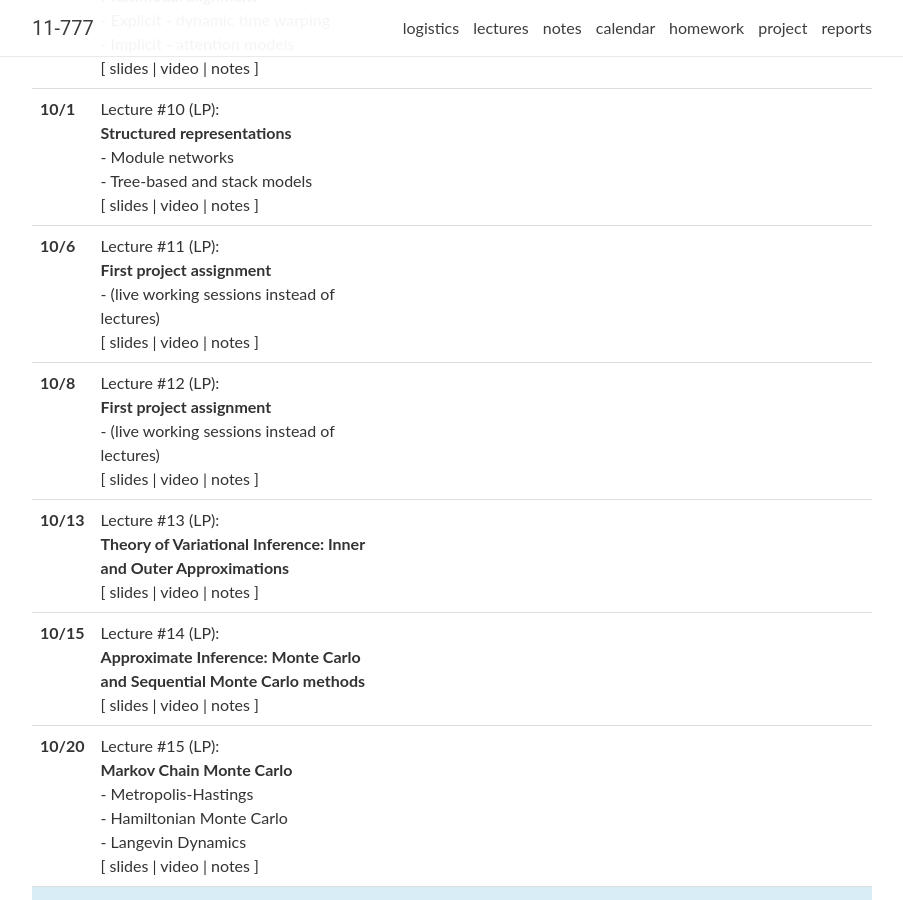
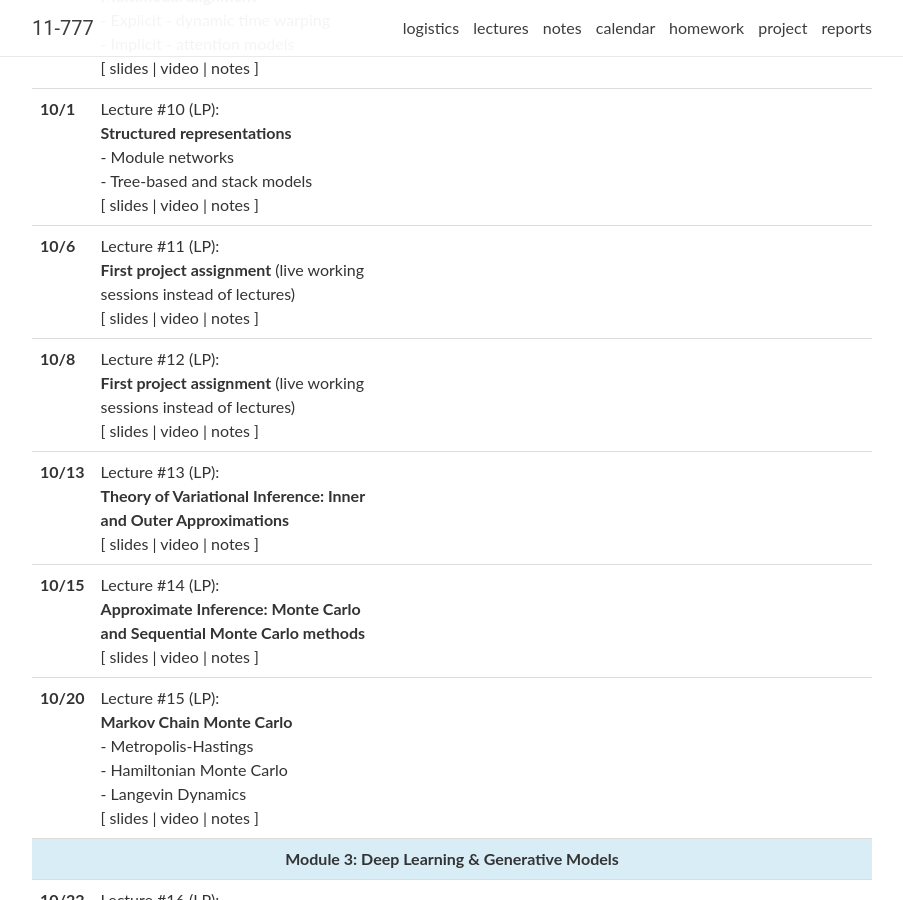
Before and after one commit to pliang279/mmml-course, a Jekyll site: the page built from _pages/lectures.md, in a window 1280 px wide and 900 px high, scrolled down 1447 px. Shown: the whole window, without its empty margins (188-1091 px from the left). Built offline with Jekyll 4.4.1, drawn with Linux system fonts in a browser that asks for light colours; nearby versions of some CDN libraries; comment, search, counter and statistics services are not loaded.

```diff
--- a/_data/lectures.yml
+++ b/_data/lectures.yml
@@ -133,9 +133,7 @@
 
 - date: 10/6
   lecturer: LP
-  title: >
-    <strong>First project assignment</strong> <br />
-    -  (live working sessions instead of lectures)
+  title: "<strong>First project assignment</strong> (live working sessions instead of lectures)"
   slides:
   annotated:
   video:
@@ -145,9 +143,7 @@
 
 - date: 10/8
   lecturer: LP
-  title: >
-    <strong>First project assignment</strong> <br />
-    -  (live working sessions instead of lectures)
+  title: "<strong>First project assignment</strong> (live working sessions instead of lectures)"
   slides:
   annotated:
   video:
```
